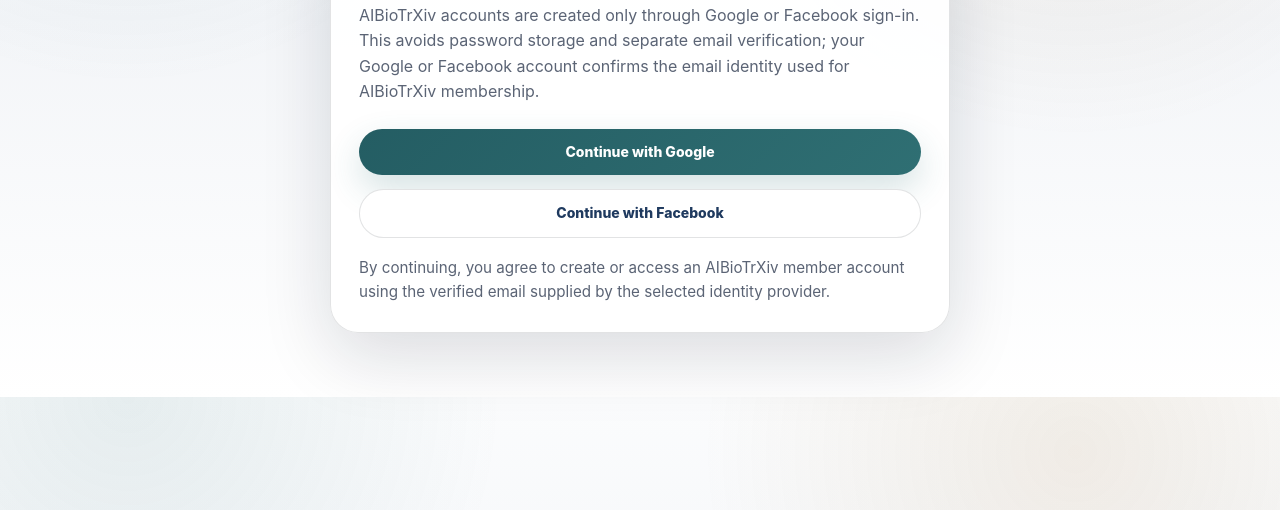
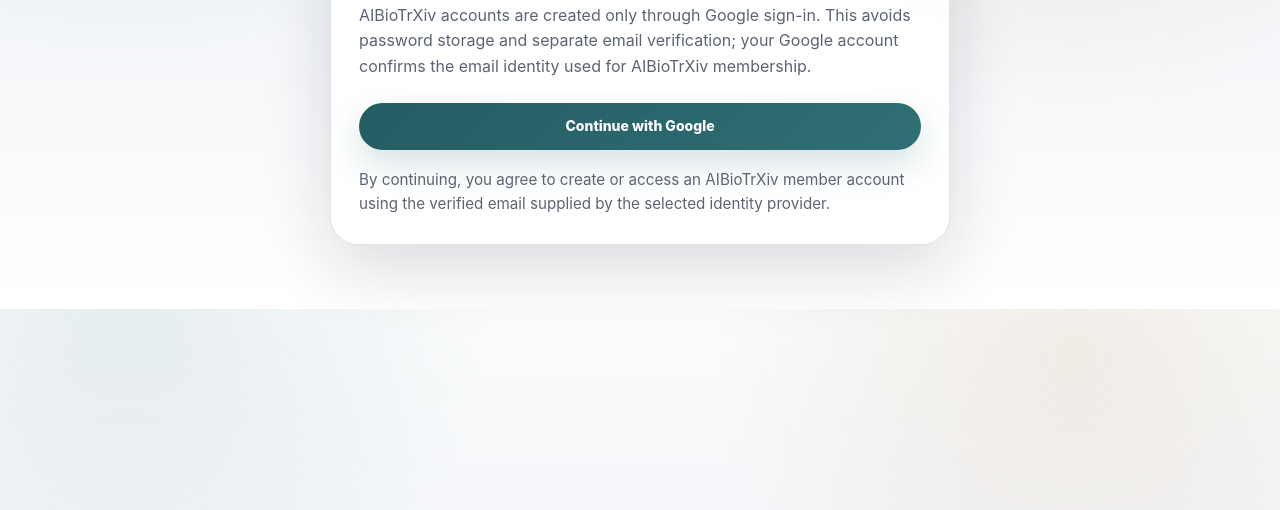
Before and after one commit to Changyuraptor/aibiotrxiv, a website: page aibiotrxiv-cloudflare-pages/public/member/login/index.html in a window 1280 px wide. Shown: the part 290-800 px from the top of the page. Drawn offline with Linux system fonts and the light colour scheme; no server answers.

Commit message:
Update index.html

```diff
--- a/aibiotrxiv-cloudflare-pages/public/member/login/index.html
+++ b/aibiotrxiv-cloudflare-pages/public/member/login/index.html
@@ -2,10 +2,9 @@
 <html lang="en"><head><meta charset="utf-8"/><meta content="width=device-width, initial-scale=1.0" name="viewport"/><title>Member access | AIBioTrXiv</title><link rel="icon" type="image/jpeg" href="/assets/img/Brand.jpg?v=38"/><link rel="apple-touch-icon" href="/assets/img/Brand.jpg?v=38"/><link href="https://fonts.googleapis.com/css2?family=Tinos:wght@400;700&amp;display=swap" rel="stylesheet"/><link href="/assets/css/style.css" rel="stylesheet"/><script src="/assets/js/data.js"></script><script defer="" src="/assets/js/app.js"></script><script defer="" src="/assets/js/member.js"></script></head><body><header class="topbar"><div class="site-shell nav"><a aria-label="AIBioTrXiv home" class="brand" href="/"><span class="brand-mark brand-logo"><img alt="" src="/assets/img/Brand.jpg?v=38"/></span><span class="brand-text"><span class="brand-title">AIBioT<span style="color:#AE0000">ʀχiv</span></span><span class="brand-subtitle">AI BioTheory Archive</span><span class="brand-subtitle">by The Sound of Evolution</span></span></a><nav class="nav-links"><a href="/browse/">Browse</a><a href="/submit/">Submission</a><a href="/guidelines/">Guidelines</a><a href="/topics/">Topics</a><a href="/policies/">Policies</a><a href="/about/">About</a><a data-member-link="" href="/member/login/">Login</a></nav></div></header><main><section class="page"><div class="site-shell">
 <div class="auth-card">
   <h1 class="page-title">Member access</h1>
-  <p class="muted">AIBioTrXiv accounts are created only through Google or Facebook sign-in. This avoids password storage and separate email verification; your Google or Facebook account confirms the email identity used for AIBioTrXiv membership.</p>
+  <p class="muted">AIBioTrXiv accounts are created only through Google sign-in. This avoids password storage and separate email verification; your Google account confirms the email identity used for AIBioTrXiv membership.</p>
   <div class="oauth-stack" style="display:grid;gap:14px;margin-top:24px">
     <a class="btn btn-cyan" href="/api/auth/google/start" style="justify-content:center;text-align:center">Continue with Google</a>
-    <a class="btn btn-ghost" href="/api/auth/facebook/start" style="justify-content:center;text-align:center">Continue with Facebook</a>
   </div>
   <p class="muted" style="margin-top:18px;font-size:.95rem">By continuing, you agree to create or access an AIBioTrXiv member account using the verified email supplied by the selected identity provider.</p>
 </div>
```
